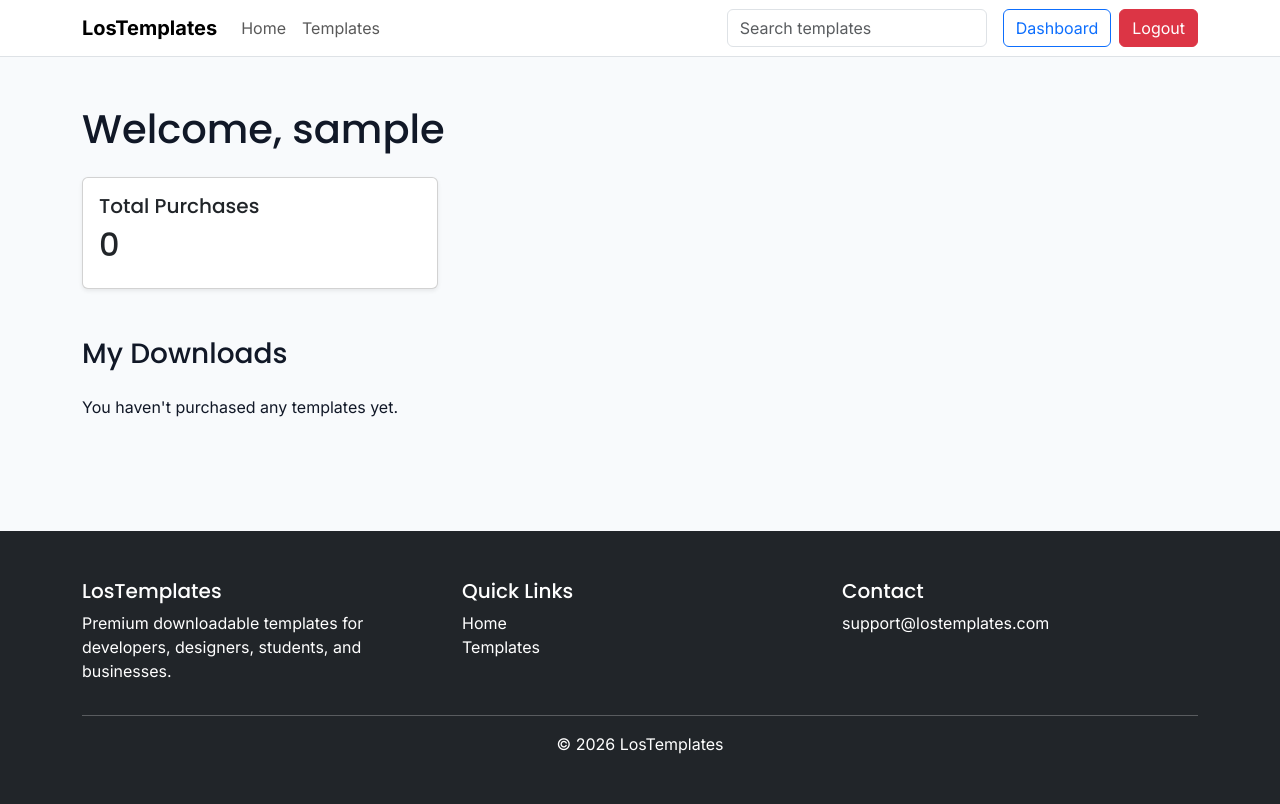
After one commit to St3kl/LosTemplates, a Django app: page /accounts/dashboard/ in a window 1280 px wide. The commit adds this page. Run offline with Django 5.2, Linux system fonts and the light colour scheme; the visitor is signed in with stand-in values (Sample User, id 1); data that the repository does not hold is empty.

Commit message:
User Dashboard & My Downloads

```diff
--- a/apps/accounts/urls.py
+++ b/apps/accounts/urls.py
@@ -5,4 +5,5 @@ urlpatterns = [
     path("login/", views.login_view, name="login"),
     path("register/", views.register_view, name="register"),
     path("logout/", views.logout_view, name="logout"),
+    path("dashboard/", views.dashboard, name="dashboard"),
 ]
--- a/apps/accounts/views.py
+++ b/apps/accounts/views.py
@@ -1,6 +1,8 @@
 from django.contrib.auth import authenticate, login, logout
 from django.shortcuts import render, redirect
 from django.contrib.auth.models import User
+from django.contrib.auth.decorators import login_required
+from apps.orders.models import Order
 
 
 def login_view(request):
@@ -47,4 +49,25 @@ def logout_view(request):
     logout(request)
 
     return redirect("product_list")
+
+@login_required
+def dashboard(request):
+
+    orders = (
+        Order.objects
+        .filter(user=request.user, paid=True)
+        .select_related("product")
+        .order_by("-created_at")
+    )
+
+    context = {
+        "orders": orders,
+        "total_orders": orders.count(),
+    }
+
+    return render(
+        request,
+        "accounts/dashboard.html",
+        context
+    )
 # Create your views here.
--- /dev/null
+++ b/templates/accounts/dashboard.html
@@ -0,0 +1,94 @@
+{% extends "base.html" %}
+
+{% block content %}
+
+<div class="container py-5">
+
+    <h1 class="mb-4">
+
+        Welcome, {{ request.user.username }}
+
+    </h1>
+
+    <div class="row mb-5">
+
+        <div class="col-md-4">
+
+            <div class="card shadow-sm">
+
+                <div class="card-body">
+
+                    <h5>Total Purchases</h5>
+
+                    <h2>{{ total_orders }}</h2>
+
+                </div>
+
+            </div>
+
+        </div>
+
+    </div>
+
+    <h3 class="mb-4">
+
+        My Downloads
+
+    </h3>
+
+    <div class="row">
+
+        {% for order in orders %}
+
+            <div class="col-md-4 mb-4">
+
+                <div class="card h-100">
+
+                    <img
+                        src="{{ order.product.thumbnail.url }}"
+                        class="card-img-top"
+                        alt="{{ order.product.title }}">
+
+                    <div class="card-body">
+
+                        <h5>
+
+                            {{ order.product.title }}
+
+                        </h5>
+
+                        <p class="text-muted">
+
+                            {{ order.product.short_description }}
+
+                        </p>
+
+                        <a
+                           href="{% url 'product_download' order.product.slug %}"
+                           class="btn btn-primary">
+
+                            Download
+
+                        </a>
+
+                    </div>
+
+                </div>
+
+            </div>
+
+        {% empty %}
+
+            <p>
+
+                You haven't purchased any templates yet.
+
+            </p>
+
+        {% endfor %}
+
+    </div>
+
+</div>
+
+{% endblock %}
--- a/templates/components/navbar.html
+++ b/templates/components/navbar.html
@@ -57,22 +57,34 @@
 
             {% if user.is_authenticated %}
 
-    <span class="me-3">
-        Hello, {{ user.username }}
-    </span>
+<a href="{% url 'dashboard' %}"
+class="btn btn-outline-primary me-2">
 
-    <a href="/accounts/logout/" class="btn btn-outline-danger">
+Dashboard
+
+</a>
+
+<a href="{% url 'logout' %}"
+class="btn btn-danger">
+
 Logout
+
 </a>
 
 {% else %}
 
-    <a href="/accounts/login/" class="btn btn-outline-primary me-2">
+<a href="{% url 'login' %}"
+class="btn btn-outline-primary me-2">
+
 Login
+
 </a>
 
-    <a href="/accounts/register/" class="btn btn-primary">
+<a href="{% url 'register' %}"
+   class="btn btn-primary">
+
 Register
+
 </a>
 
 {% endif %}
```
Lines whose indentation alone changed are shown as unchanged.
